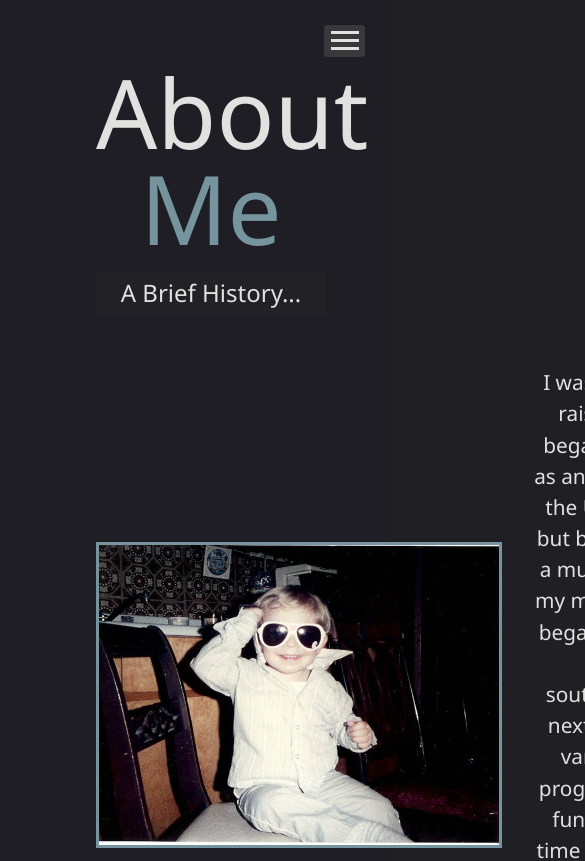
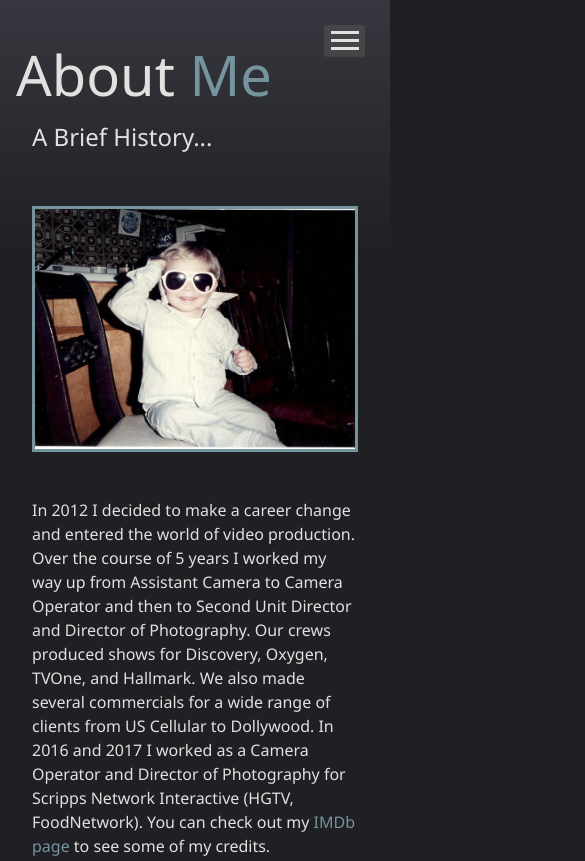
Before and after one commit to DustinMilotte/responsive_portfolio, a website: page dist/about.html in a window 390 px wide. Shown: the top 861 px of the page, 585 px wide, since content can reach past the window. Drawn offline with Linux system fonts and the light colour scheme.

Commit message:
add breakpoints to about page, home page broken at mobile size

```diff
--- a/scss/_mobile.scss
+++ b/scss/_mobile.scss
@@ -7,7 +7,7 @@
 
 // Desktops & laptops
 @include mediaLg {
-  .projects{
+  .projects {
     grid-template-columns: repeat(3, 1fr);
   }
 }
@@ -35,20 +35,20 @@
       line-height: 1;
       margin-bottom: 1rem;
     }
-    &#home{
-      h1{
+    &#home {
+      h1 {
         margin-top: 25vh;
       }
     }
   }
 
   // home about
-  #home-about{
+  #home-about {
     #home-about-content {
       margin: 2rem 2rem;
       flex-wrap: nowrap;
     }
-    #home-about-text{
+    #home-about-text {
       width: 65vw;
       height: 20vh;
       overflow: hidden;
@@ -65,8 +65,6 @@
     }
   }
 
-
-
   // nav menu
   ul.menu-nav,
   div.menu-branding {
@@ -75,22 +73,22 @@
     min-height: 0;
 
     &.show {
-      transform: translate3d(0,0,0)
+      transform: translate3d(0, 0, 0);
     }
   }
 
   .menu-nav {
     height: 75vh;
-    transform: translate3d(-100%, 0,0);
+    transform: translate3d(-100%, 0, 0);
     font-size: 24px;
   }
 
   .menu-branding {
     height: 25vh;
-    transform: translate3d(100%, 0,0);
+    transform: translate3d(100%, 0, 0);
 
     .portrait {
-      background: url('../img/portrait_small.jpg');
+      background: url("../img/portrait_small.jpg");
       width: 150px;
       height: 150px;
     }
@@ -99,16 +97,13 @@
   // about page
   .about-info {
     grid-template-areas:
-    'bioimage'
-    'bio'
-    'job1'
-    'job2'
-    'job3';
+      "bioimage"
+      "bio"
+      "job1"
+      "job2"
+      "job3";
     grid-template-columns: 1fr;
   }
-
-
-
 
   // music project page
   .main-info-block {
@@ -142,24 +137,60 @@
     }
   }
 
+  // about page
+  #about {
+    h1 {
+      font-size: 4rem;
+    }
+    .bio {
+      margin: 1rem;
+      display: flex;
+      flex-direction: column;
+      :nth-child(2n + 2){
+        order:1;
+      }
+      .bio-img {
+       margin-top: 1rem;
+
+       .bio-img-baby-shades {
+        height: 240px;
+        width: 320px;
+        }
+        .bio-img-blasticus {
+        height: 320px;
+        width: 212px;
+        }
+
+        .bio-img-camera{
+        height: 336px;
+        width: 263px;
+        }
+      }
+      .bio-text {
+        padding: 0;
+      }
 
 
-  .projects{
+    }
+
+  }
+
+  // work page
+  .projects {
     grid-template-columns: repeat(2, 1fr);
   }
-
 }
 
 // Smartphones
 @include mediaSm {
   // home main
   main#home {
-    padding: 4rem;;
+    padding: 4rem;
     display: flex;
     flex-direction: column;
     align-items: center;
     justify-content: center;
-    h1{
+    h1 {
       margin-top: 0;
       font-size: 5rem;
     }
@@ -170,7 +201,6 @@
 
   // home about
   #home-about {
-
     h2 {
       padding-top: 1rem;
     }
@@ -200,13 +230,22 @@
         font-size: 1.5rem;
       }
     }
-
   }
 
+  // about page
+  #about {
+    padding: 2rem 1rem;
+    h1 {
+      font-size: 3.5rem;
+    }
+    .bio {
+      .bio-text {
+        font-size: 1rem;
+      }
+    }
+  }
 
-
-
-  .projects{
+  .projects {
     grid-template-columns: 1fr;
   }
 
@@ -222,9 +261,9 @@
     align-items: center;
     padding: 4rem 0 0 0;
     h1 {
-    padding-bottom: .5rem;
-    font-size: 2rem;
-  }
+      padding-bottom: 0.5rem;
+      font-size: 2rem;
+    }
     img {
       margin: 0;
       padding-bottom: 1rem;
--- a/scss/main.scss
+++ b/scss/main.scss
@@ -262,130 +262,8 @@ main {
 
 }
 
-#home-contact {
-  height: 100vh;
-  width: 100vw;
-  display: flex;
-  justify-content: center;
-  flex-direction: column;
-  background: $light-text-color;
-  color: $primary-color;
 
-  .boxes{
-    display: flex;
-    // flex-wrap: wrap;
-    flex-direction: column;
-    // justify-content: space-evenly;
-    align-items: center;
-    margin: 4rem 1rem;
 
-    div {
-      font-size: 2rem;
-      border: 3px #d4d3cd solid;
-      padding: 1.5rem 2.5rem;
-      margin-bottom: 3rem;
-      @include easeOut;
-      background: $primary-color;
-
-      &:hover {
-        border-color: $secondary-color;
-        background: lighten($primary-color, 3);
-      }
-    }
-  }
-}
-
-// about page
-.bio {
-  display: grid;
-  grid-gap: 30px;
-  grid-template-columns: repeat(3, 1fr);
-  :nth-child(2){grid-column: 2 / 4;}
-  :nth-child(3){grid-column: 1 / 3;}
-  :nth-child(6){grid-column: 2 / 4;}
-  margin-right: 40px;
-  margin-bottom: 40px;
-
-  .bio-img {
-    margin: auto;
-    // // border-radius: 50%;
-    border: $secondary-color 3px solid;
-    img {
-      display: block;
-    }
-  }
-
-  .bio-text {
-    font-size: 1.3rem;
-    padding-right: 1rem;
-  }
-}
-
-.bio-img-baby-shades {
-  height: 300px;
-  width: 400px;
-}
-.bio-img-blasticus {
-  height: 400px;
-  width: 265px;
-}
-
-.bio-img-camera{
-  height: 420px;
-  width: 329px;
-}
-
-.imdb-link:hover{
-  text-decoration: underline;
-}
-
-.job {
-  background: lighten($primary-color, 5);
-  padding: 0.5rem;
-  border-bottom: $secondary-color 5px solid;
-}
-
-.job-1 {
-  grid-area: job1;
-}
-.job-2 {
-  grid-area: job2;
-}
-.job-3 {
-  grid-area: job3;
-}
-
-// work/projects
-.projects {
-  display: grid;
-  grid-template-columns: repeat(3, 1fr);
-  grid-gap: 1rem;
-  margin-right: 5rem;
-
-  img {
-    width: 100%;
-    border: 2px rgb(211, 205, 205) solid;
-    &:hover {
-      opacity: 0.6;
-      border-color: $secondary-color;
-      @include easeOut;
-    }
-  }
-}
-
-.project-section-title {
-  margin: 1rem 2em 1rem 0;
-  h2 {
-    background: rgba(lighten($primary-color, 3), 0.5);
-    color: set-text-color($primary-color);
-    font-weight: 200;
-  }
-  hr {
-    margin-top: 0;
-  }
-}
-
-// contact page
 #home-contact {
   .boxes{
     display: flex;
@@ -425,6 +303,146 @@ main {
     }
   }
 }
+#home-contact {
+  height: 100vh;
+  width: 100vw;
+  display: flex;
+  justify-content: center;
+  flex-direction: column;
+  background: $light-text-color;
+  color: $primary-color;
+
+  .boxes{
+    display: flex;
+    // flex-wrap: wrap;
+    flex-direction: column;
+    // justify-content: space-evenly;
+    align-items: center;
+    margin: 4rem 1rem;
+
+    div {
+      font-size: 2rem;
+      border: 3px #d4d3cd solid;
+      padding: 1.5rem 2.5rem;
+      margin-bottom: 3rem;
+      @include easeOut;
+      background: $primary-color;
+
+      &:hover {
+        border-color: $secondary-color;
+        background: lighten($primary-color, 3);
+      }
+    }
+  }
+}
+
+// about page
+.top-gradient {
+  width: 100vw;
+  height: 30vh;
+  position: absolute;
+  background:linear-gradient(lighten($primary-color, 10),$primary-color);
+  z-index: -1;
+}
+#about {
+  padding: 4rem;
+  h2 {
+    background: rgba(0, 0, 0, 0);
+  }
+  .bio {
+    display: grid;
+    grid-gap: 30px;
+    grid-template-columns: repeat(3, 1fr);
+    :nth-child(2){grid-column: 2 / 4;}
+    :nth-child(3){grid-column: 1 / 3;}
+    :nth-child(6){grid-column: 2 / 4;}
+    margin-right: 40px;
+    margin-bottom: 40px;
+
+    .bio-img {
+      margin: auto;
+      // // border-radius: 50%;
+      border: $secondary-color 3px solid;
+      img {
+        display: block;
+      }
+    }
+
+    .bio-text {
+      font-size: 1.3rem;
+      padding-right: 1rem;
+      // background: lighten($primary-color,1)
+    }
+
+    .bio-img-baby-shades {
+      height: 300px;
+      width: 400px;
+    }
+    .bio-img-blasticus {
+      height: 400px;
+      width: 265px;
+    }
+
+    .bio-img-camera{
+      height: 420px;
+      width: 329px;
+    }
+
+    .imdb-link:hover{
+      text-decoration: underline;
+    }
+  }
+}
+
+
+// work/projects
+.projects {
+  display: grid;
+  grid-template-columns: repeat(3, 1fr);
+  grid-gap: 1rem;
+  margin-right: 5rem;
+
+  img {
+    width: 100%;
+    border: 2px rgb(211, 205, 205) solid;
+    &:hover {
+      opacity: 0.6;
+      border-color: $secondary-color;
+      @include easeOut;
+    }
+  }
+}
+
+.job {
+  background: lighten($primary-color, 5);
+  padding: 0.5rem;
+  border-bottom: $secondary-color 5px solid;
+}
+
+.job-1 {
+  grid-area: job1;
+}
+.job-2 {
+  grid-area: job2;
+}
+.job-3 {
+  grid-area: job3;
+}
+
+.project-section-title {
+  margin: 1rem 2em 1rem 0;
+  h2 {
+    background: rgba(lighten($primary-color, 3), 0.5);
+    color: set-text-color($primary-color);
+    font-weight: 200;
+  }
+  hr {
+    margin-top: 0;
+  }
+}
+
+// contact page
+
 
 // Button styles
 .btn {
```
Also changed, not shown: dist/about.html, dist/css/main.css.
